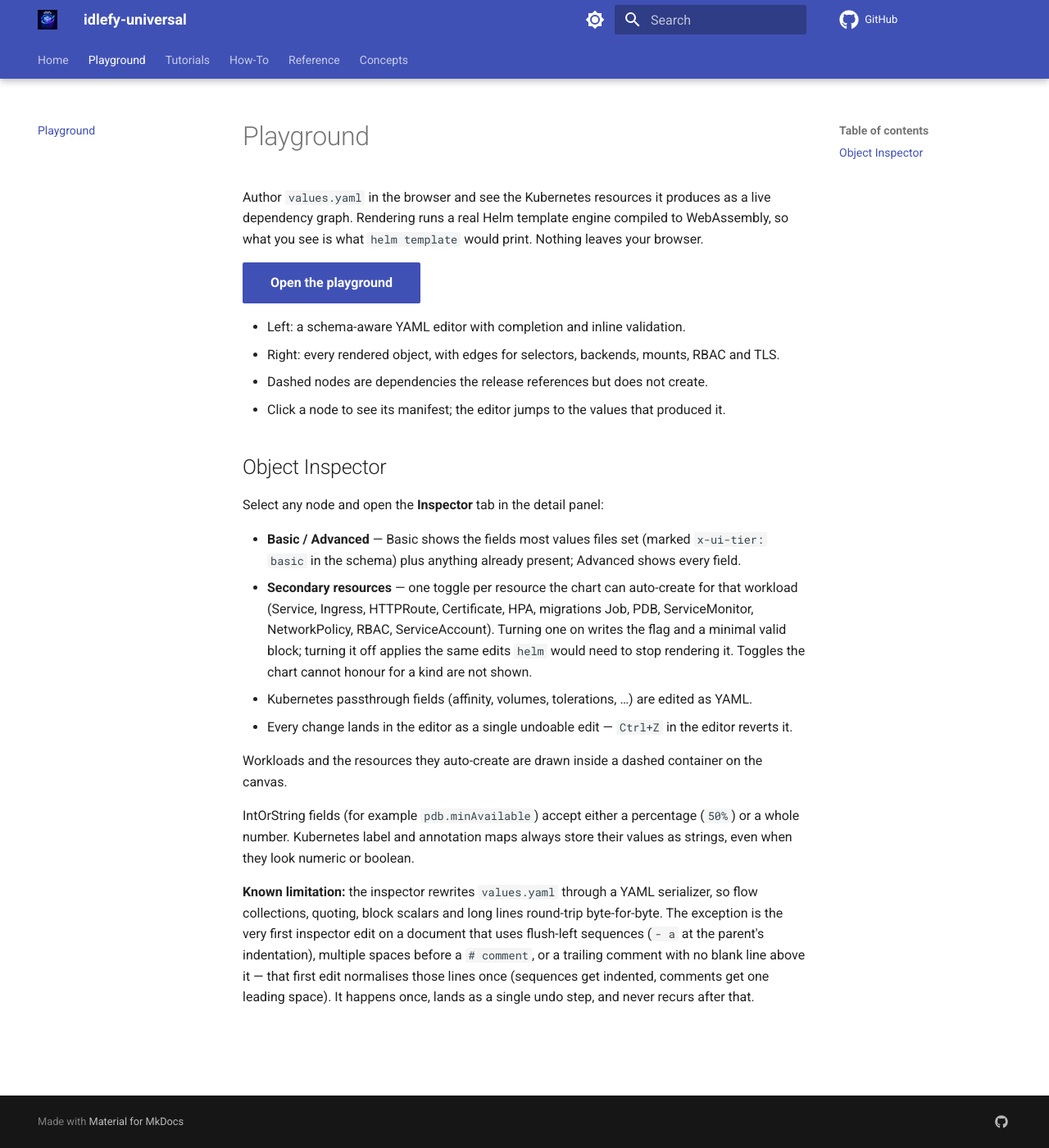
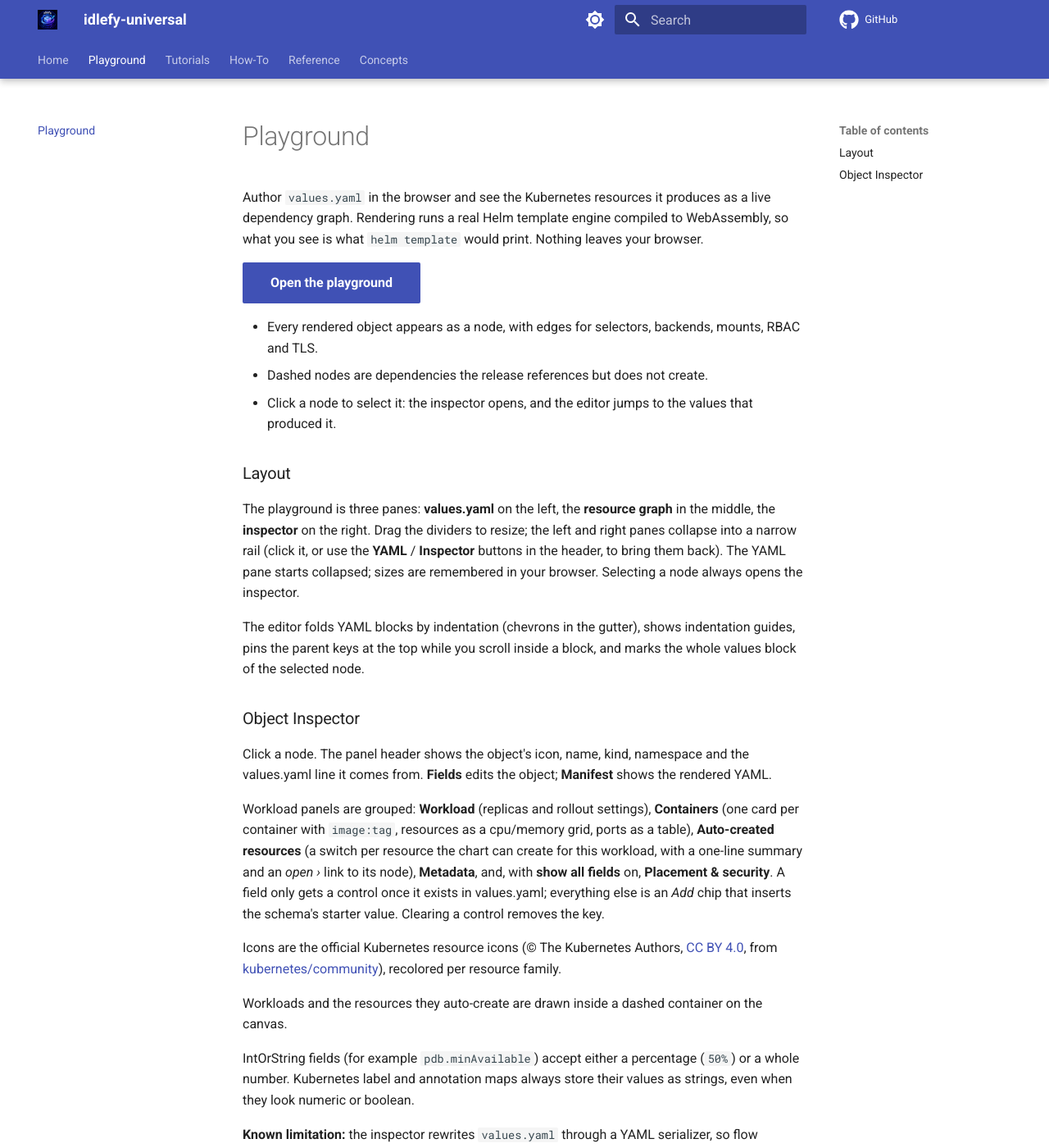
Before and after one commit to idlefy/idlefy-universal, an MkDocs documentation site: the page built from docs/playground-guide.md, in a window 1280 px wide and 1400 px high. Shown: the whole window at 82% size. Built offline with MkDocs 1.6.1 and Material for MkDocs 9.7.7, drawn with Linux system fonts in a browser that asks for light colours; comment, search, counter and statistics services are not loaded.

Commit message:
docs(playground): three-pane layout, inspector sections and icon attribution
Co-Authored-By: Claude Fable 5.1 <noreply@anthropic.com>
Claude-Session: https://claude.ai/code/session_01NUQuqZT5phfCKULmBvDsJN

```diff
--- a/docs/playground-guide.md
+++ b/docs/playground-guide.md
@@ -6,24 +6,24 @@ what you see is what `helm template` would print. Nothing leaves your browser.
 
 [Open the playground](https://idlefy.github.io/idlefy-universal/playground/){ .md-button .md-button--primary }
 
-- Left: a schema-aware YAML editor with completion and inline validation.
-- Right: every rendered object, with edges for selectors, backends, mounts, RBAC and TLS.
+- Every rendered object appears as a node, with edges for selectors, backends, mounts, RBAC and TLS.
 - Dashed nodes are dependencies the release references but does not create.
-- Click a node to see its manifest; the editor jumps to the values that produced it.
+- Click a node to select it: the inspector opens, and the editor jumps to the values that
+  produced it.
 
-## Object Inspector
+### Layout
 
-Select any node and open the **Inspector** tab in the detail panel:
+The playground is three panes: **values.yaml** on the left, the **resource graph** in the middle, the **inspector** on the right. Drag the dividers to resize; the left and right panes collapse into a narrow rail (click it, or use the **YAML** / **Inspector** buttons in the header, to bring them back). The YAML pane starts collapsed; sizes are remembered in your browser. Selecting a node always opens the inspector.
 
-- **Basic / Advanced** — Basic shows the fields most values files set (marked `x-ui-tier: basic`
-  in the schema) plus anything already present; Advanced shows every field.
-- **Secondary resources** — one toggle per resource the chart can auto-create for that workload
-  (Service, Ingress, HTTPRoute, Certificate, HPA, migrations Job, PDB, ServiceMonitor,
-  NetworkPolicy, RBAC, ServiceAccount). Turning one on writes the flag and a minimal valid block;
-  turning it off applies the same edits `helm` would need to stop rendering it. Toggles the chart
-  cannot honour for a kind are not shown.
-- Kubernetes passthrough fields (affinity, volumes, tolerations, …) are edited as YAML.
-- Every change lands in the editor as a single undoable edit — `Ctrl+Z` in the editor reverts it.
+The editor folds YAML blocks by indentation (chevrons in the gutter), shows indentation guides, pins the parent keys at the top while you scroll inside a block, and marks the whole values block of the selected node.
+
+### Object Inspector
+
+Click a node. The panel header shows the object's icon, name, kind, namespace and the values.yaml line it comes from. **Fields** edits the object; **Manifest** shows the rendered YAML.
+
+Workload panels are grouped: **Workload** (replicas and rollout settings), **Containers** (one card per container with `image:tag`, resources as a cpu/memory grid, ports as a table), **Auto-created resources** (a switch per resource the chart can create for this workload, with a one-line summary and an *open ›* link to its node), **Metadata**, and, with **show all fields** on, **Placement & security**. A field only gets a control once it exists in values.yaml; everything else is an *Add* chip that inserts the schema's starter value. Clearing a control removes the key.
+
+Icons are the official Kubernetes resource icons (© The Kubernetes Authors, [CC BY 4.0](https://creativecommons.org/licenses/by/4.0/), from [kubernetes/community](https://github.com/kubernetes/community/tree/master/icons)), recolored per resource family.
 
 Workloads and the resources they auto-create are drawn inside a dashed container on the canvas.
 
```
Also changed, not shown: playground/README.md (+8 -0 lines).
